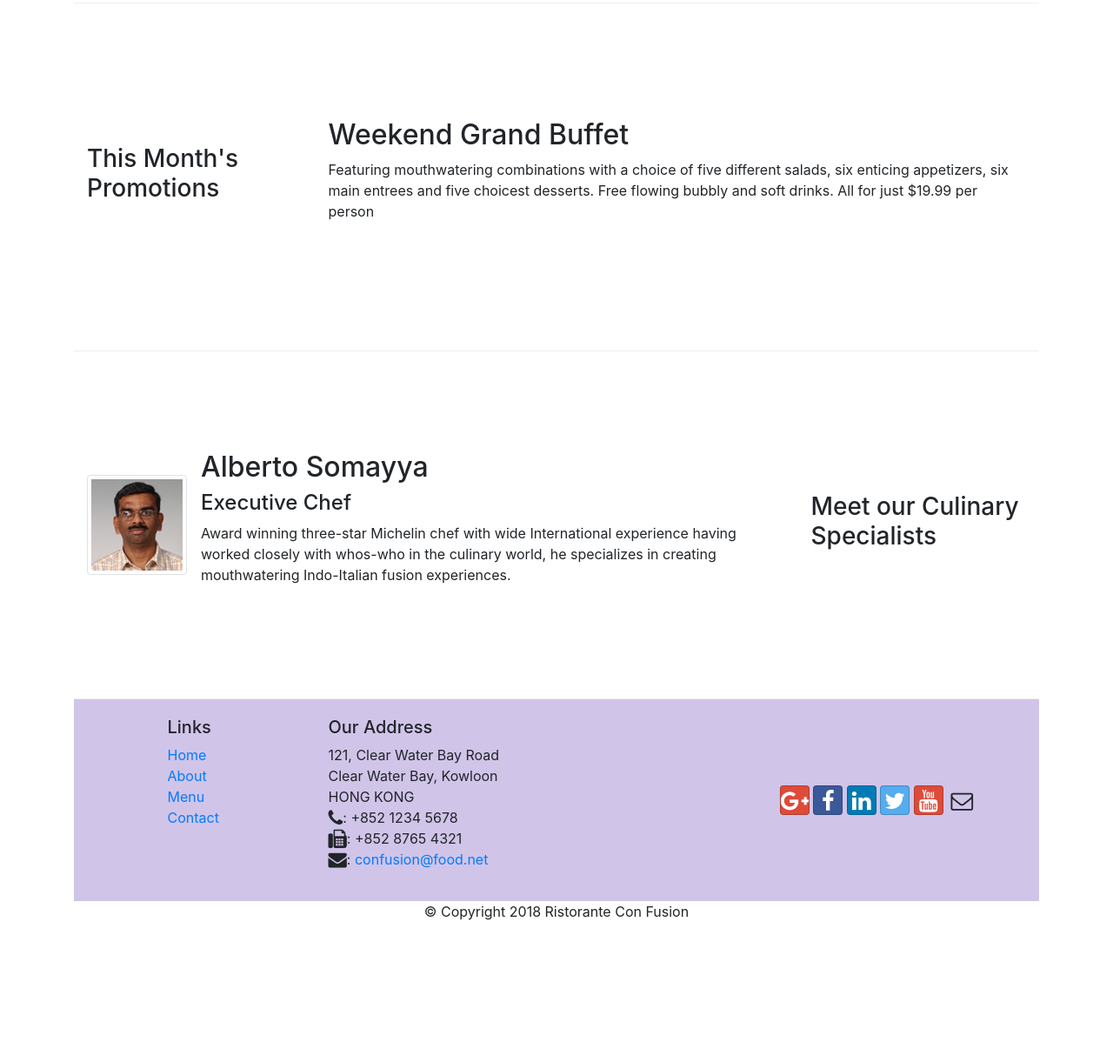
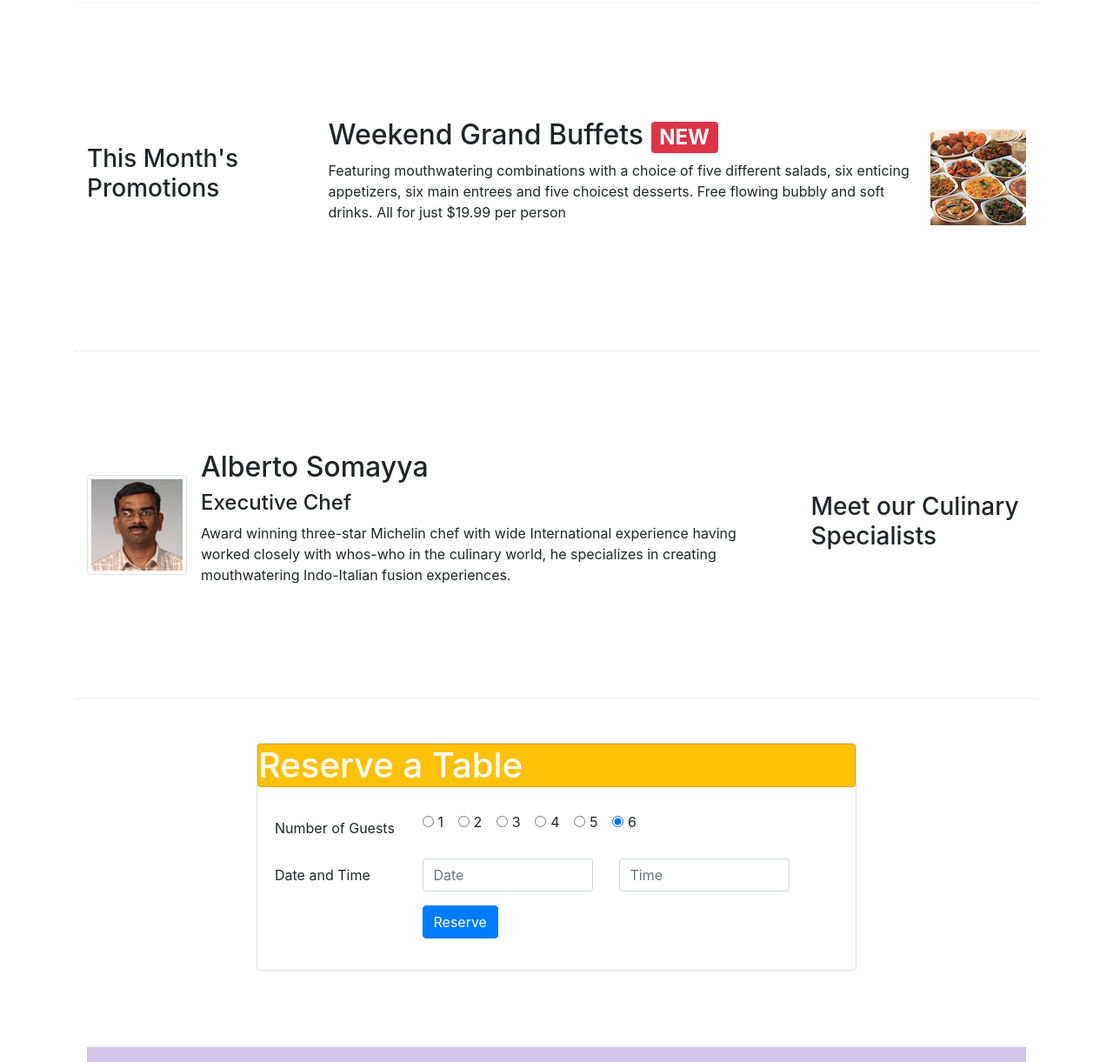
Before and after one commit to Priya15073/BootStrap4_Trial, a website: page index.html in a window 1280 px wide. Shown: the part 680-1901 px from the top of the page at 87% size. Before the commit the page ends 1756 px from the top, so only its background shows below. Drawn offline with nearby package versions, Linux system fonts and the light colour scheme.

Commit message:
Assignment 2 Done

```diff
--- a/index.html
+++ b/index.html
@@ -35,30 +35,34 @@
    </nav>
 
     <header class="jumbotron">
-        <div class="container">
-            <div class="row row-header">
+        <div class="container ">
+            <div class="row row-header ">
                 <div class="col-12 col-sm-6">
                     <h1>Ristorante con Fusion</h1>
                     <p>We take inspiration from the World's best cuisines, and create a unique fusion experience. Our lipsmacking creations will tickle your culinary senses!</p>
                 </div>
-                <div class="col-12 col-sm align-self-center">
+                <div class="col-12 col-sm-3 align-self-center">
                     <img src="img/logo.png" class="img-fluid">
                 </div>
+                <div class="col-12 col-sm-3 align-self-sm-center ">
+                  <a href="#reserve" class=" btn btn-block btn-sm btn-warning active" aria-pressed="true">Reserve Table</a>
+
+              </div>
             </div>
         </div>
     </header>
 
     <div class="container">
         <div class="row row-content align-items-center">
-            <div class="col-12 col-sm-4  order-sm-last col-md-3">
+            <div class="col-12 col-sm-4  order-sm-last col-md-4">
                 <h3>Our Lipsmacking Culinary Creations</h3>
             </div>
             <div class="col col-sm order-sm-first col-md">
               <div class="media">
-                  <img class="d-flex mr-3 img-thumbnail align-self-center"
+                  <img class="d-flex mr-3 img img-thumbnail align-self-center"
                           src="img/uthappizza.png" alt="Uthappizza">
                   <div class="media-body">
-                      <h2 class="mt-0">Uthappizza<span class="badge badge-danger">HOT</span><span class="badge badge-pill badge-secondary">$4.99</span></h2>
+                      <h2 class="mt-0">Uthappizza <span class="badge badge-danger">HOT</span> <span class="badge badge-pill badge-secondary">$4.99</span></h2>
                       <p class="d-none d-sm-block">A unique combination of Indian Uthappam (pancake) and
                           Italian pizza, topped with Cerignola olives, ripe vine
                           cherry tomatoes, Vidalia onion, Guntur chillies and
@@ -69,14 +73,24 @@
         </div>
       </div>
 
-        <div class="row row-content align-items-center">
+        <div class="row row-content align-items-center" >
             <div class="col-12 col-sm-4 col-md-3">
                 <h3>This Month's Promotions</h3>
             </div>
             <div class="col col-sm col-md">
-                <h2>Weekend Grand Buffet</h2>
-                <p>Featuring mouthwatering combinations with a choice of five different salads, six enticing appetizers, six main entrees and five choicest desserts. Free flowing bubbly and soft drinks. All for just $19.99 per person </p>
-            </div>
+              <div class="media">
+
+                <div class="media-body">
+                  <h2 class="mt-0">Weekend Grand Buffets <span class="badge badge-danger">NEW</span></h2>
+                  <p class="d-none d-sm-block">Featuring mouthwatering combinations with a choice of five different salads,
+                    six enticing appetizers, six main entrees and five choicest desserts.
+                     Free flowing bubbly and soft drinks. All for just $19.99 per person </p>
+
+                </div>
+                <img class=" d-flex ml-3 img mg-thumbnail align-self-center"
+                  src="img/buffet.png" alt="Buffet">
+              </div>
+                </div>
         </div>
 
         <div class="row row-content align-items-center">
@@ -99,7 +113,78 @@
                </div>
               </div>
         </div>
+
+    <div class="container" id="reserve">
+        <div class="row row-content justify-content-center">
+          <div class=" col-12 col-sm-8">
+            <div class="card">
+            <h1 class="card header bg-warning text-white">Reserve a Table</h1>
+            <div class="card-body">
+            <form>
+            <div class="form-group row">
+            <label for="custom-control custom-radio" class="col-12 col-sm-3 col-form-label">Number of Guests</label>
+            <div class=" col-9 col-sm-9">
+              <div class="form-check-inline">
+                  <label class="form-check-label" for="radio1">
+                    <input type="radio" class="form-check-input" id="radio1" name="optradio" value="option1" checked>1
+                  </label>
+                </div>
+                <div class="form-check-inline">
+                    <label class="form-check-label" for="radio2">
+                      <input type="radio" class="form-check-input" id="radio2" name="optradio" value="option2" checked>2
+                    </label>
+                  </div>
+                  <div class="form-check-inline">
+                      <label class="form-check-label" for="radio3">
+                        <input type="radio" class="form-check-input" id="radio3" name="optradio" value="option3" checked>3
+                      </label>
+                    </div>
+                    <div class="form-check-inline">
+                        <label class="form-check-label" for="radio4">
+                          <input type="radio" class="form-check-input" id="radio4" name="optradio" value="option4" checked>4
+                        </label>
+                      </div>
+                      <div class="form-check-inline">
+                          <label class="form-check-label" for="radio5">
+                            <input type="radio" class="form-check-input" id="radio5" name="optradio" value="option5" checked>5
+                          </label>
+                        </div>
+                        <div class="form-check-inline">
+                            <label class="form-check-label" for="radio5">
+                              <input type="radio" class="form-check-input" id="radio6" name="optradio" value="option6" checked>6
+                            </label>
+                          </div>
+
+                </div>
+              </div>
+              <div class="form-group row">
+                <label for="date-time" class="col-12 col-sm-3 col-form-label">Date and Time</label>
+                <div class="col-12 col-md-4">
+                    <input type="text" class="form-control" id="date" name="date" placeholder="Date">
+                </div>
+                <div class="col-12 col-md-4">
+                    <input type="text" class="form-control" id="time" name="time" placeholder="Time">
+                </div>
+
+
+              </div>
+              <div class="form-group row">
+               <div class="offset-md-3 col-md-9">
+                   <button type="submit" class="btn btn-primary">Reserve</button>
+               </div>
+
+            </form>
+            </div>
+            </div>
+            </div>
+
+
+
+        </div>
     </div>
+  </div>
+
+
 
     <footer>
         <div class="container">
```
